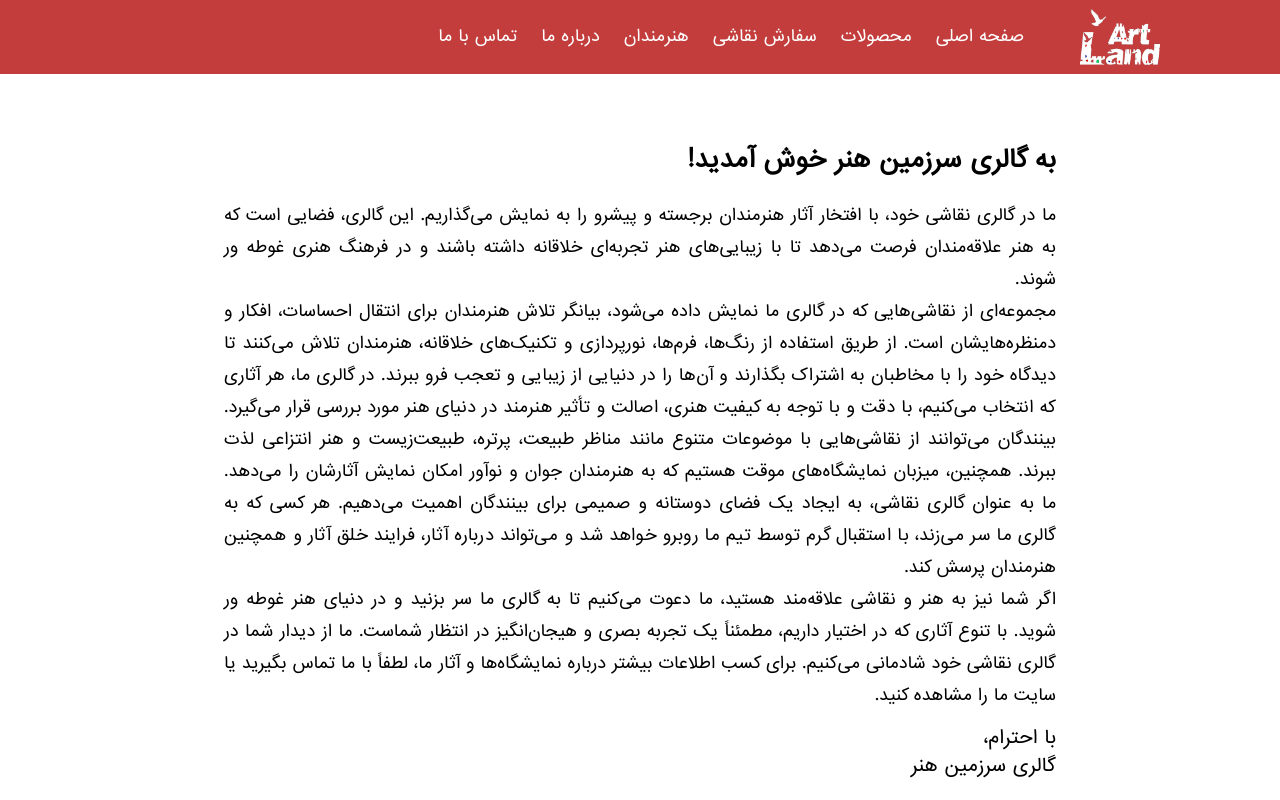
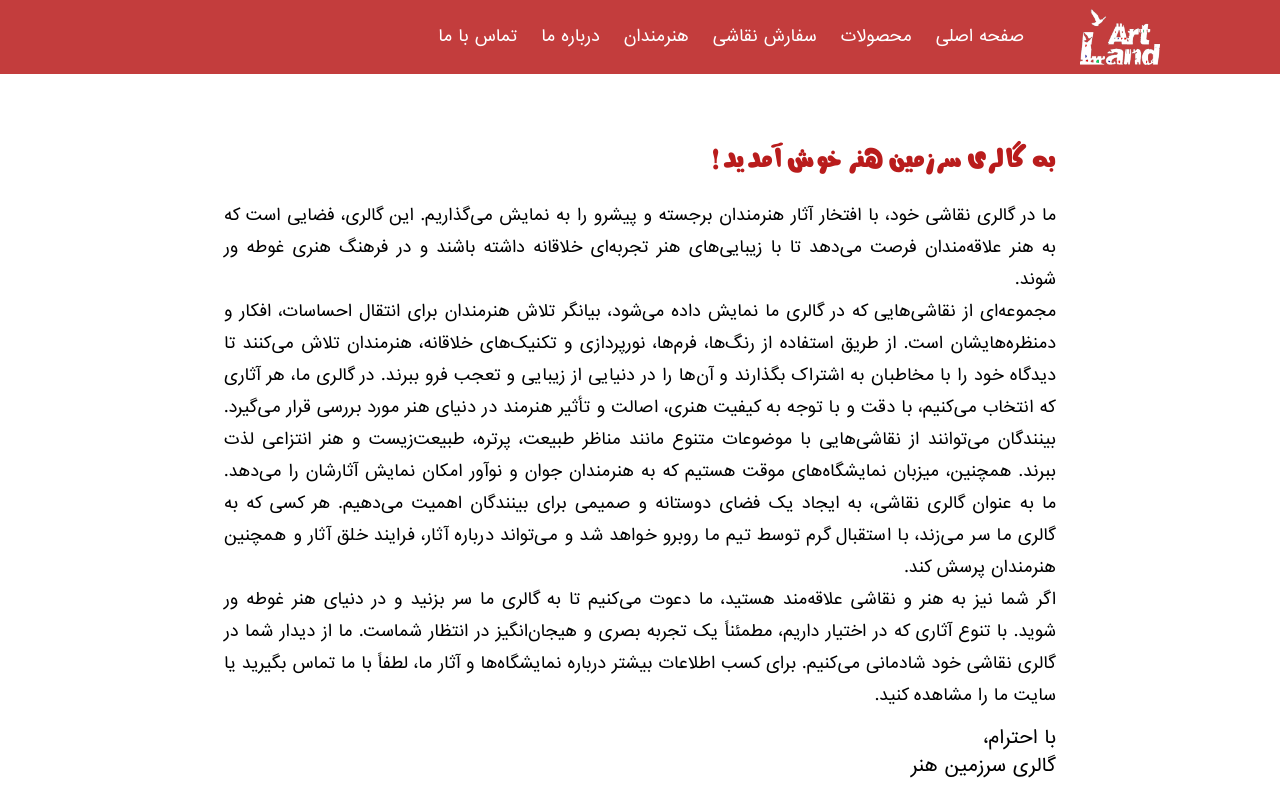
Before and after one commit to Wahidaliyar/artland, a React (Vite) app: page /about in a window 1280 px wide. Shown: the top 800 px of the page. Built offline with nearby package versions, Linux system fonts and the light colour scheme; some icons are missing; a web font is replaced by a local one.

Commit message:
Change the font to Ramollah

```diff
--- a/src/index.css
+++ b/src/index.css
@@ -8,7 +8,7 @@
 }
 @font-face {
   font-family: "B Mehr";
-  src: url("./assets/fonts/B_MEHR-.TTF");
+  src: url("./assets/fonts/MJ_RAMOLLAH.TTF");
 }
 @font-face {
   font-family: "IRDast Nevis";
--- a/src/pages/about/AboutContainer.jsx
+++ b/src/pages/about/AboutContainer.jsx
@@ -5,7 +5,7 @@ export default function AboutContainer() {
     <section className="pt-16 md:pt-36">
       <div className="w-[85%] md:w-[65%] mx-auto">
         <div className="flex flex-col-reverse md:flex-row justify-between">
-          <p className="font-IRanSans mt-3 md:mt-0 text-lg md:text-2xl font-bold text-red">
+          <p className="font-mehr mt-3 md:mt-0 text-xl md:text-3xl text-red-700">
             به گالری سرزمین هنر خوش آمدید!
           </p>
           <div className="text-3xl text-slate-700">
```
Also changed, not shown: src/assets/fonts/MJ_JALEH.TTF (deleted), src/assets/fonts/MJ_RAMOLLAH.TTF (added).
